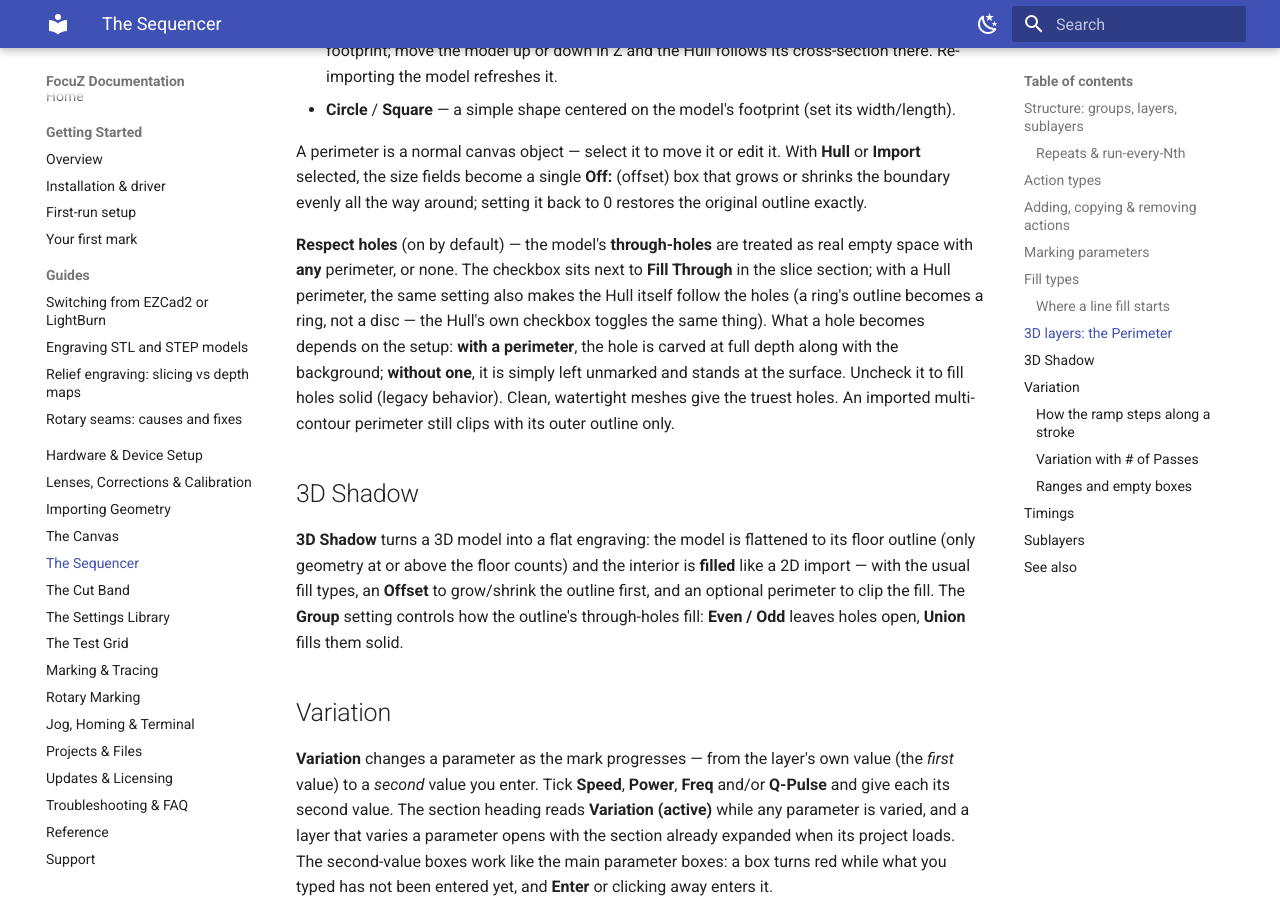
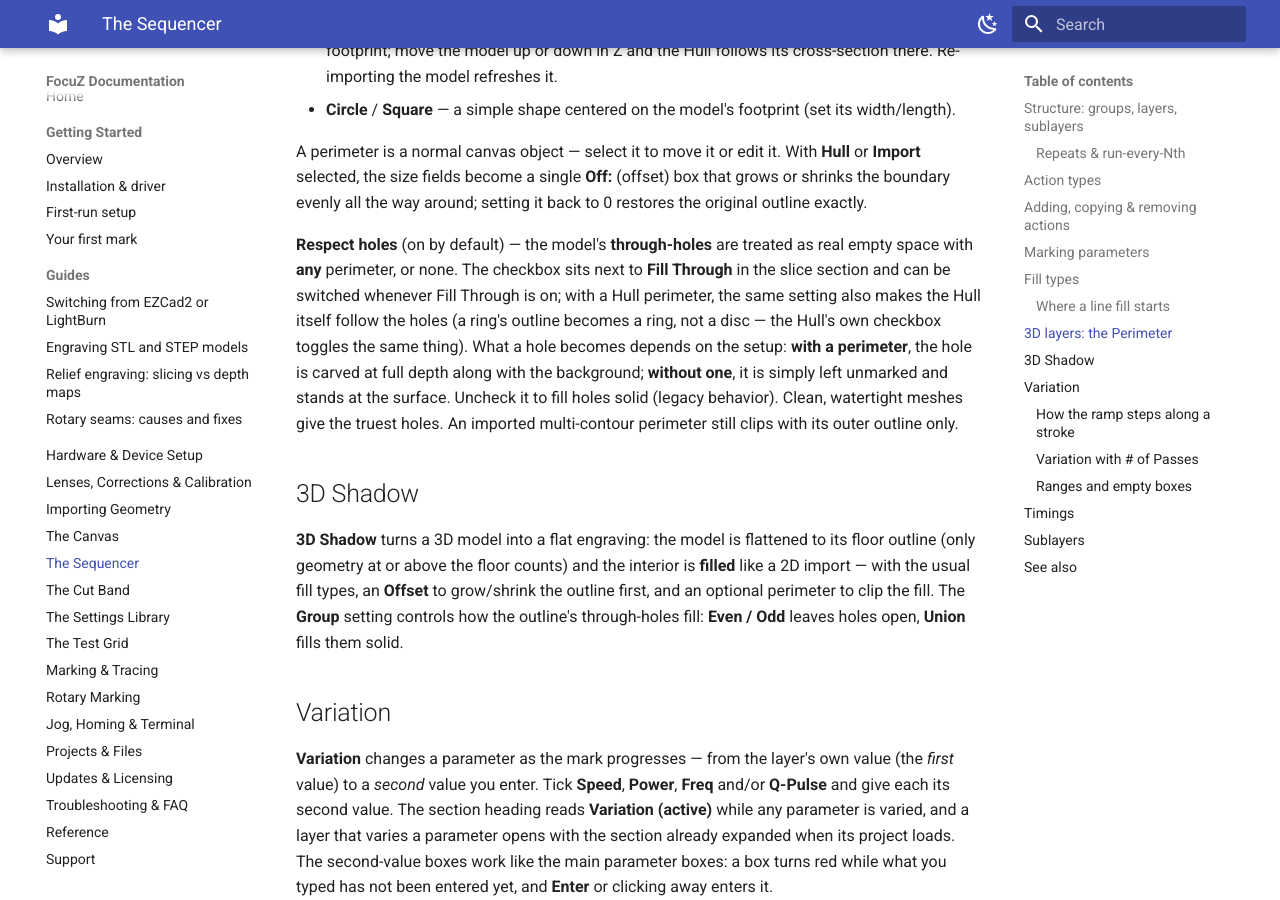
Before and after one commit to Lokahi-Shop/focuz-docs, an MkDocs documentation site: the page built from docs/sequencer.md, in a window 1280 px wide and 900 px high, scrolled down 7056 px. Built offline with MkDocs 1.6.1 and Material for MkDocs 9.7.7, drawn with Linux system fonts in a browser that asks for light colours.

Commit message:
Sequencer: Respect holes can be switched with or without a perimeter (#76)
Co-authored-by: Lokahi-Shop <djbfunk@gmail.com>
Co-authored-by: Claude Opus 5.5 <noreply@anthropic.com>

```diff
--- a/docs/sequencer.md
+++ b/docs/sequencer.md
@@ -256,7 +256,7 @@ selected, the size fields become a single **Off:** (offset) box that grows or sh
 all the way around; setting it back to 0 restores the original outline exactly.
 
 **Respect holes** (on by default) — the model's **through-holes** are treated as real empty space with
-**any** perimeter, or none. The checkbox sits next to **Fill Through** in the slice section; with a Hull
+**any** perimeter, or none. The checkbox sits next to **Fill Through** in the slice section and can be switched whenever Fill Through is on; with a Hull
 perimeter, the same setting also makes the Hull itself follow the holes (a ring's outline becomes a ring,
 not a disc — the Hull's own checkbox toggles the same thing). What a hole becomes depends on the setup:
 **with a perimeter**, the hole is carved at full depth along with the background; **without one**, it is
```
